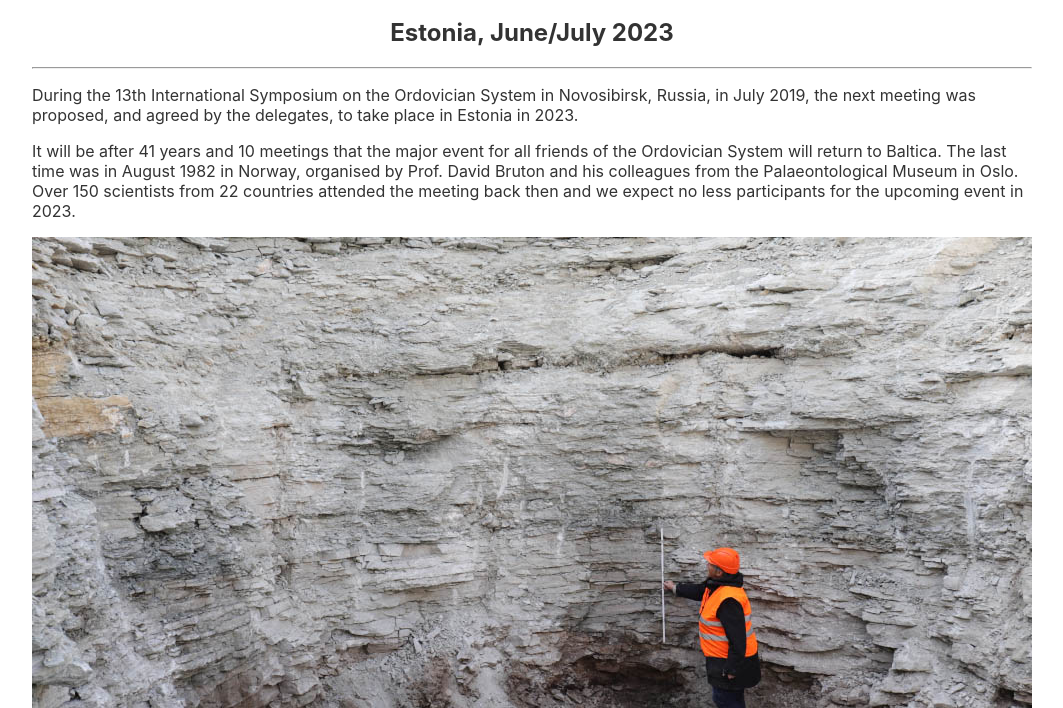
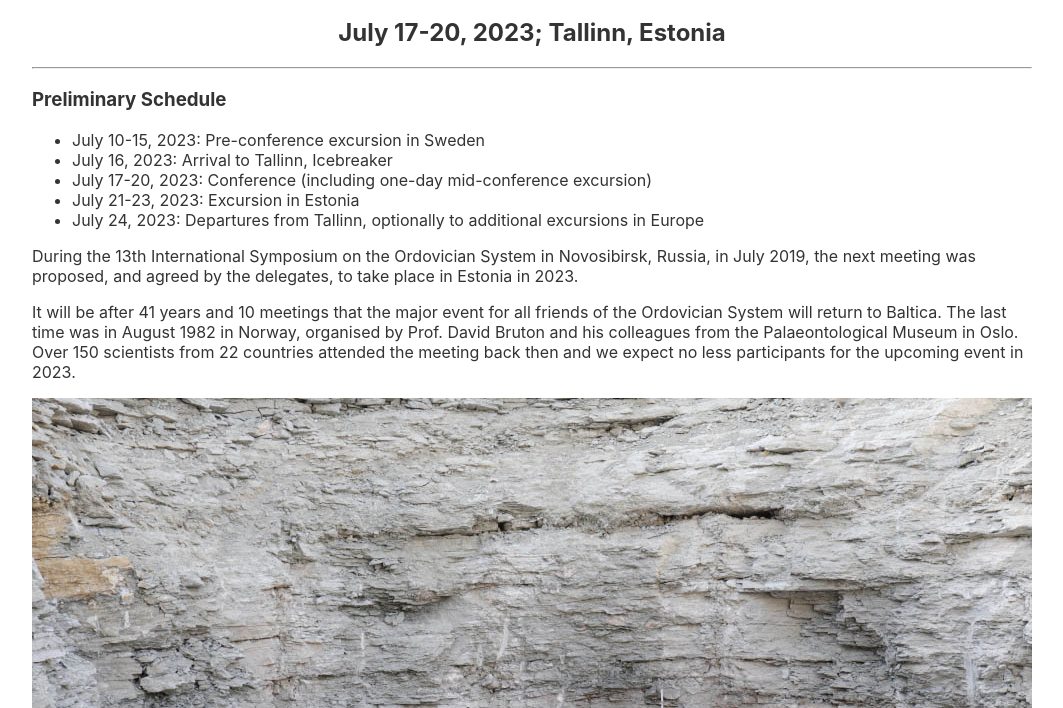
Before and after one commit to geocollections/isos14, a plain HTML site: page src/index.html in a window 1280 px wide. Shown: the part 92-800 px from the top of the page, without its empty margins (108-1171 px from the left). Drawn offline with Linux system fonts and the light colour scheme.

Commit message:
Update index.html
adding preliminary schedule

```diff
--- a/src/index.html
+++ b/src/index.html
@@ -56,8 +56,17 @@
 <div id="main">
 
 <h1>14th International Symposium on the Ordovician System</h1>
-<h2>Estonia, June/July 2023</h2>
+<h2>July 17-20, 2023; Tallinn, Estonia</h2>
 <hr />
+<h3>Preliminary Schedule</h3>
+<ul>
+<li>July 10-15, 2023: Pre-conference excursion in Sweden</li>
+<li>July 16, 2023: Arrival to Tallinn, Icebreaker</li>
+<li>July 17-20, 2023: Conference (including one-day mid-conference excursion)</li>
+<li>July 21-23, 2023: Excursion in Estonia</li>
+<li>July 24, 2023: Departures from Tallinn, optionally to additional excursions in Europe</li>
+</ul>
+
 <p>During the 13th International Symposium on the Ordovician System in Novosibirsk, Russia,
     in July 2019, the next meeting was proposed, and agreed by the delegates, to take place in Estonia in 2023.</p>
 <p>It will be after 41 years and 10 meetings that the major event for all friends of the Ordovician System will
```
